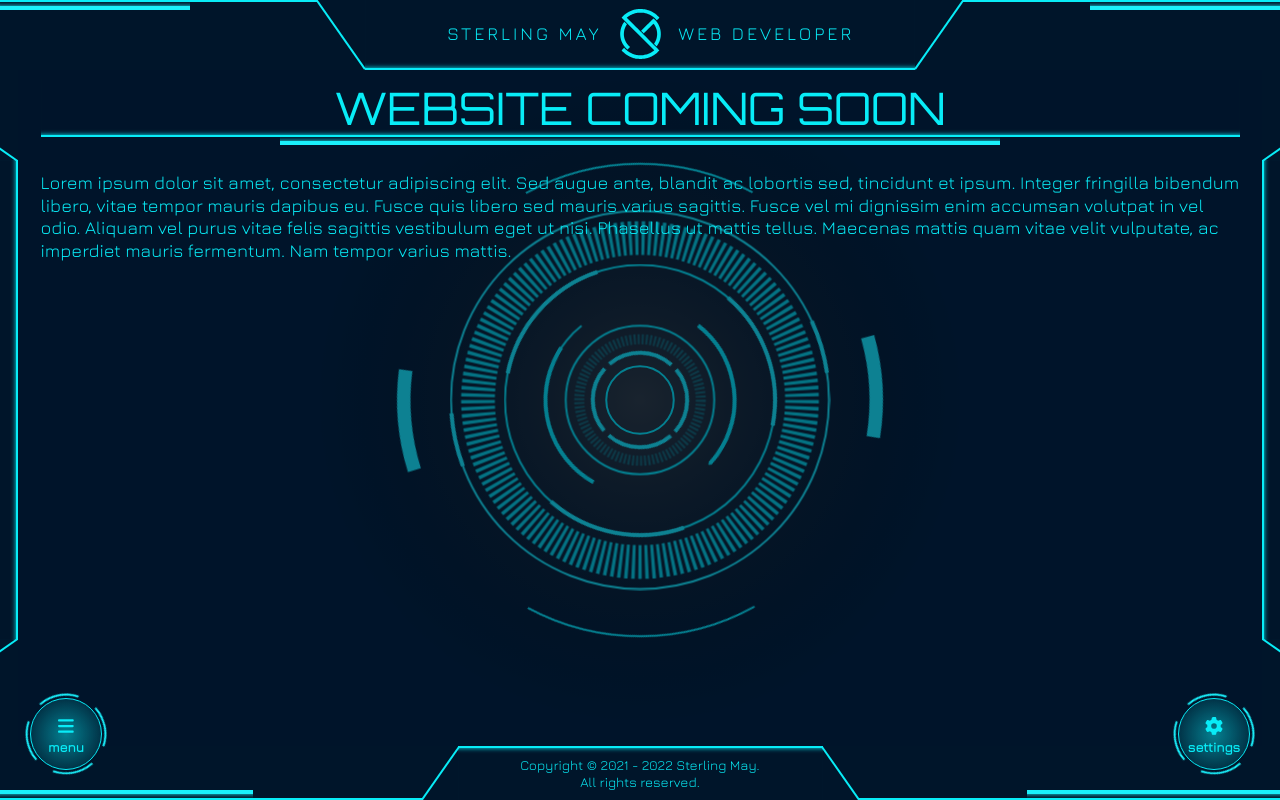
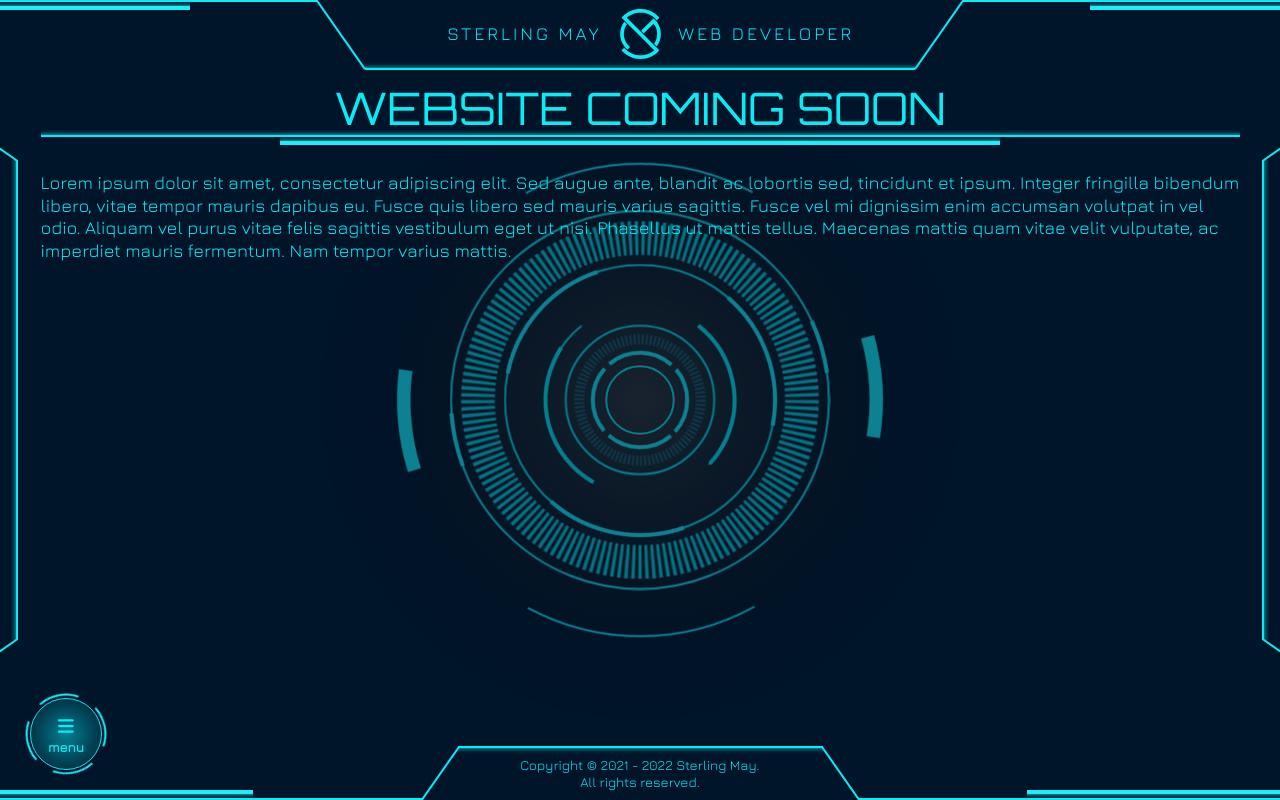
Before and after one commit to ProgrammerSM/SM-WD.com, a Next.js app: page / in a window 1280 px wide. Built offline with nearby package versions, Linux system fonts and the light colour scheme.

Commit message:
commented out settings menu and setting button for later iteration

```diff
--- a/src/components/Layout.js
+++ b/src/components/Layout.js
@@ -9,7 +9,7 @@ import Footer from './Footer'
 import Header from './Header'
 import NavigationMenuButton from './menu-buttons/NavigationMenuButton'
 import NavMenu from './menus/NavMenu'
-import SettingsMenu from './menus/settings-menu/SettingsMenu'
+// Import SettingsMenu from './menus/settings-menu/SettingsMenu'
 import SettingsMenuButton from './menu-buttons/SettingsMenuButton'
 
 // Context
@@ -173,7 +173,7 @@ const Layout = ({ children }) => {
           <div className='overlay with-theme'>
             <div className='overflow with-theme'>
               {activeMenu === menuButtonName && <NavMenu />}
-              {activeMenu === settingsButtonName && <SettingsMenu />}
+              {/* {activeMenu === settingsButtonName && <SettingsMenu />} */}
               {!isMenuActive && children}
             </div>
           </div>
@@ -184,10 +184,10 @@ const Layout = ({ children }) => {
           alternateButtonName={settingsButtonName}
           buttonName={menuButtonName}
         />
-        <SettingsMenuButton
+        {/* <SettingsMenuButton
           alternateButtonName={menuButtonName}
           buttonName={settingsButtonName}
-        />
+        /> */}
         <Footer />
       </LayoutStyles>
     </>
```
Also changed, not shown: 1 other file (tests, documents, lock files or other folders).
